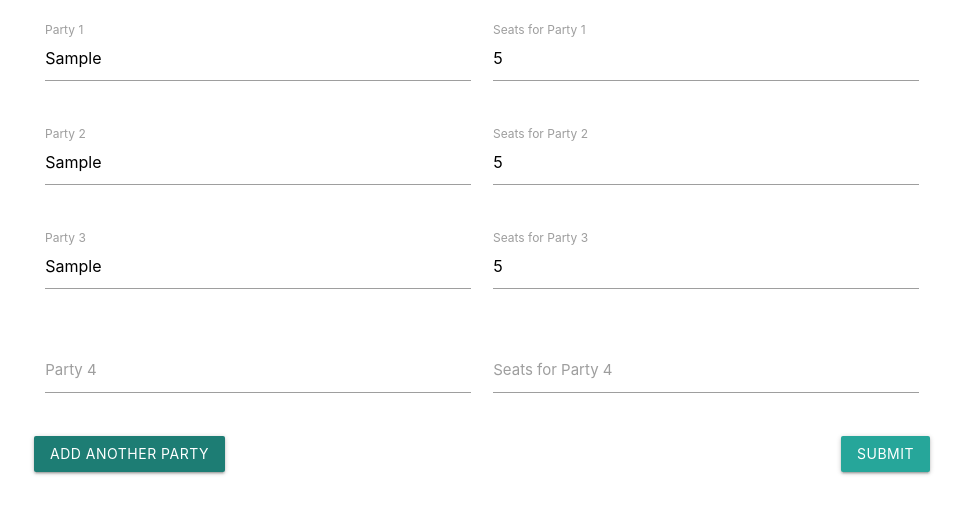
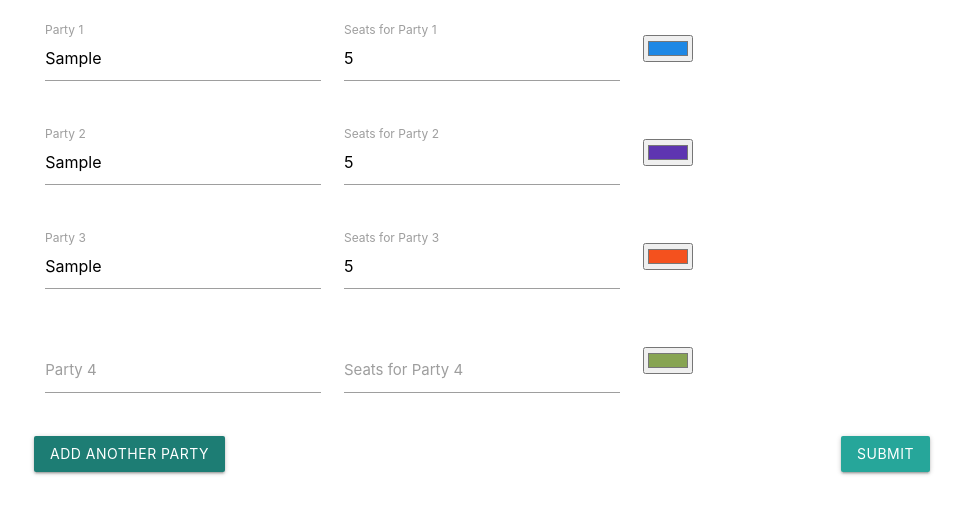
Before and after one commit to MartinHBA/politicalparties, a plain HTML site: page index.html in a window 1280 px wide. Both pictures are taken after typing "Sample", "5", "Sample", "5", "Sample", "5" into the empty fields and a click on the button "ADD ANOTHER PARTY". Shown: the part 116-630 px from the top of the page, without its empty margins (158-1121 px from the left). Drawn offline with nearby package versions, Linux system fonts and the light colour scheme.

Commit message:
working with having colorpicker

```diff
--- a/index.html
+++ b/index.html
@@ -16,33 +16,42 @@
         <h1 class="center-align">Political Parties and Seats</h1>
         <form id="party-form">
             <div class="row">
-                <div class="input-field col s6">
+                <div class="input-field col s4">
                     <input type="text" id="party1" required>
                     <label for="party1">Party 1</label>
                 </div>
-                <div class="input-field col s6">
+                <div class="input-field col s4">
                     <input type="number" id="seats1" min="0" required>
                     <label for="seats1">Seats for Party 1</label>
                 </div>
+                <div class="input-field col s4">
+                    <input type="color" id="color1" value="#1e88e5">
+                </div>
             </div>
             <div class="row">
-                <div class="input-field col s6">
+                <div class="input-field col s4">
                     <input type="text" id="party2" required>
                     <label for="party2">Party 2</label>
                 </div>
-                <div class="input-field col s6">
+                <div class="input-field col s4">
                     <input type="number" id="seats2" min="0" required>
                     <label for="seats2">Seats for Party 2</label>
                 </div>
+                <div class="input-field col s4">
+                    <input type="color" id="color2" value="#5e35b1">
+                </div>
             </div>
             <div class="row">
-                <div class="input-field col s6">
+                <div class="input-field col s4">
                     <input type="text" id="party3" required>
                     <label for="party3">Party 3</label>
                 </div>
-                <div class="input-field col s6">
+                <div class="input-field col s4">
                     <input type="number" id="seats3" min="0" required>
                     <label for="seats3">Seats for Party 3</label>
+                </div>
+                <div class="input-field col s4">
+                    <input type="color" id="color3" value="#f4511e">
                 </div>
             </div>
             <div id="extra-fields"></div>
@@ -54,13 +63,23 @@
     <script>
         let fieldCounter = 3;
 
+        function getRandomColor() {
+            let letters = '0123456789ABCDEF';
+            let color = '#';
+            for (let i = 0; i < 6; i++) {
+                color += letters[Math.floor(Math.random() * 16)];
+            }
+            return color;
+        }
+
         function submitForm(event) {
             event.preventDefault();
             let parties = [];
             for (let i = 1; i <= fieldCounter; i++) {
                 let party = document.getElementById(`party${i}`).value;
                 let seats = parseInt(document.getElementById(`seats${i}`).value, 10);
-                parties.push({ name: party, seats: seats });
+                let color = document.getElementById(`color${i}`).value;
+                parties.push({ name: party, seats: seats, color: color });
             }
 
             fetch('/submit', {
@@ -78,8 +97,6 @@
                 .catch((error) => console.error(error));
         }
 
-
-
         function addPartyField() {
             fieldCounter++;
             let extraFields = document.getElementById("extra-fields");
@@ -88,27 +105,31 @@
             rowDiv.className = "row";
 
             let partyDiv = document.createElement("div");
-            partyDiv.className = "input-field col s6";
+            partyDiv.className = "input-field col s4";
             partyDiv.innerHTML = `
         <input type="text" id="party${fieldCounter}" required>
         <label for="party${fieldCounter}">Party ${fieldCounter}</label>`;
             rowDiv.appendChild(partyDiv);
 
             let seatsDiv = document.createElement("div");
-            seatsDiv.className = "input-field col s6";
+            seatsDiv.className = "input-field col s4";
             seatsDiv.innerHTML = `
         <input type="number" id="seats${fieldCounter}" min="0" required>
         <label for="seats${fieldCounter}">Seats for Party ${fieldCounter}</label>`;
             rowDiv.appendChild(seatsDiv);
 
+            let colorDiv = document.createElement("div");
+            colorDiv.className = "input-field col s4";
+            colorDiv.innerHTML = `
+        <input type="color" id="color${fieldCounter}" value="${getRandomColor()}">`;
+            rowDiv.appendChild(colorDiv);
+
             extraFields.appendChild(rowDiv);
         }
 
+        document.getElementById("party-form").addEventListener("submit", submitForm);
+    </script>
 
-        document.getElementById("party-form").addEventListener("submit", submitForm);
-
-
-    </script>
 </body>
 
 </html>
```
Also changed, not shown: 2 other files.
